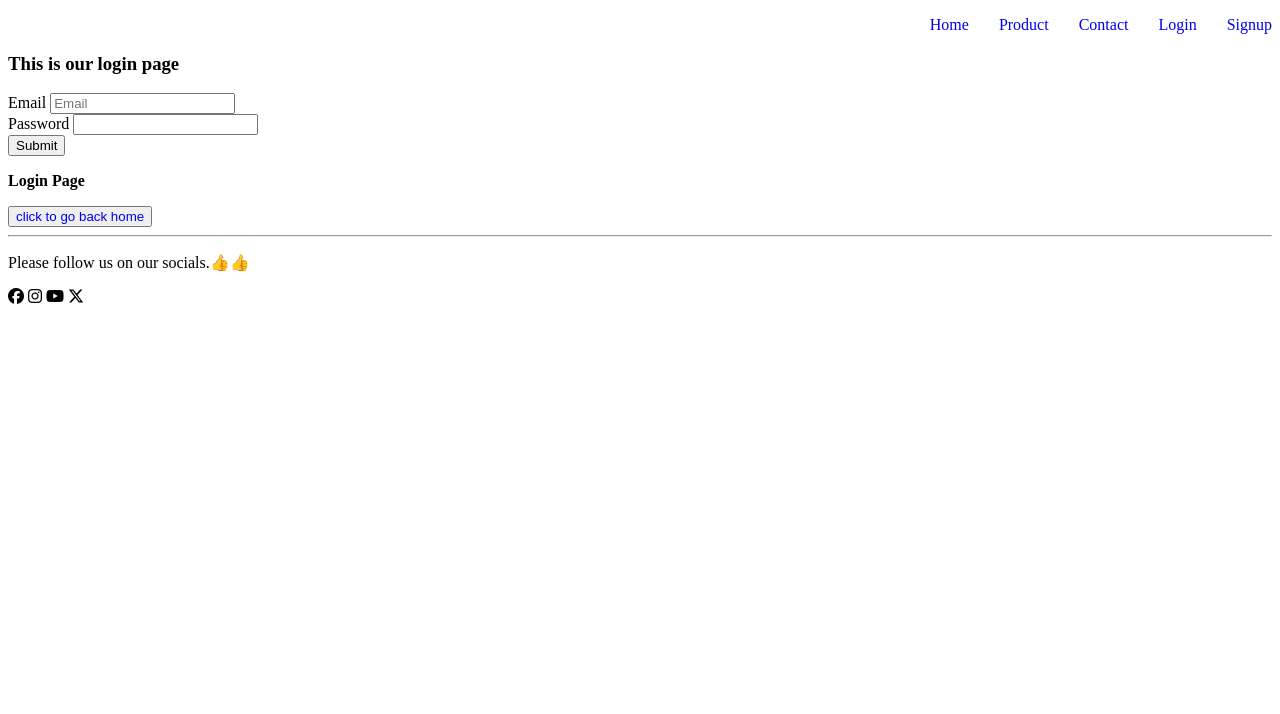
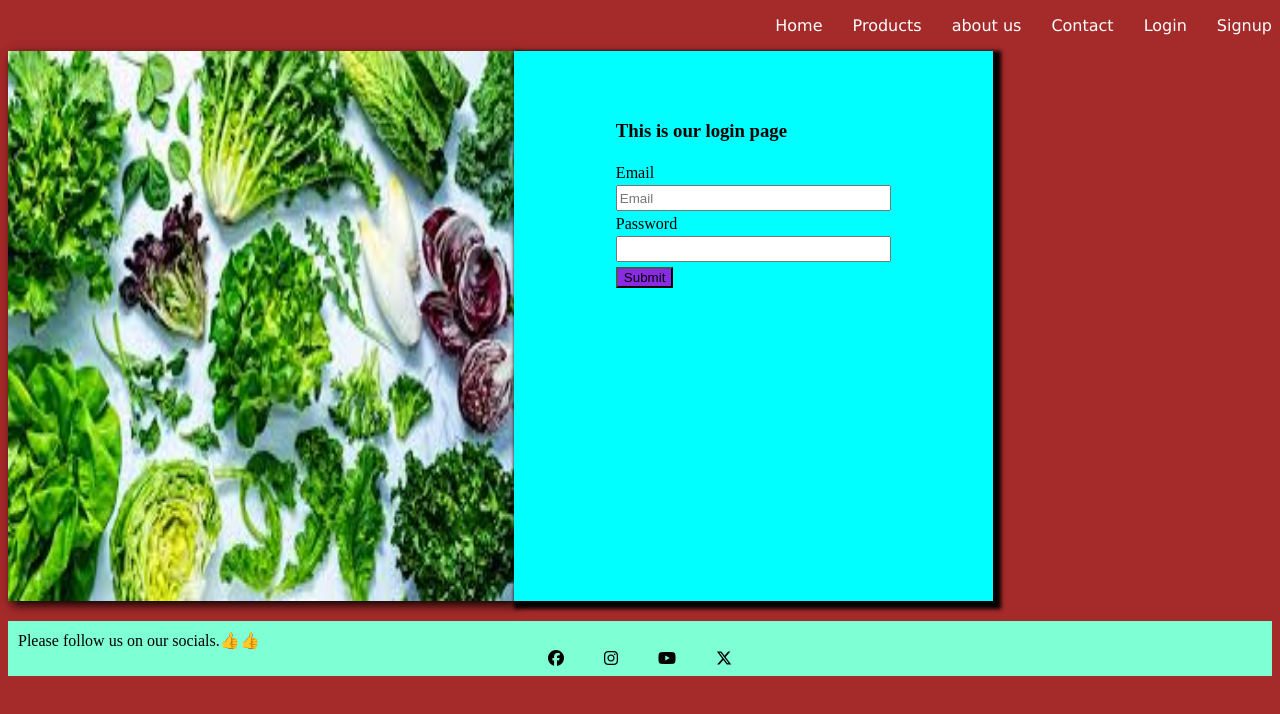
Before and after one commit to blessphilips/T4G_Homework6, a plain HTML site: page pages/login.html in a window 1280 px wide. Drawn offline with Linux system fonts and the light colour scheme.

```diff
--- a/pages/login.html
+++ b/pages/login.html
@@ -5,6 +5,9 @@
     <meta name="viewport" content="width=device-width, initial-scale=1.0">
     <title>login page</title><script src="https://kit.fontawesome.com/4796652edb.js" crossorigin="anonymous"></script>
     <style>
+        body{
+            background-color: brown;
+        }
         .nav{
             display: flex;
             justify-content: flex-end;
@@ -12,24 +15,75 @@
         }
         a{
             text-decoration: none;
+            font-family: 'Lucida Sans', 'Lucida Sans Regular', 'Lucida Grande', 'Lucida Sans Unicode', Geneva, Verdana, sans-serif;
+            color: white;
         }
+        .mainform{
+            display: flex;
+            justify-content: center;
+            background-color: aqua;
+            padding: 50px;
+            width: 30%;
+            height: 450px;
+            box-shadow: 4px 4px 4px 4px;
+        }
+        input{
+            height: 20px;
+            width: 20em;
+        }
+        label{
+            display: block;
+            line-height: 25px;
+        }
+        button{
+            margin-top: 5px;
+            background-color: blueviolet;
 
+        }
+        .foot{
+            background-color: aquamarine;
+            padding: 10px;
+        }
+        .font{
+   display: flex;
+   gap: 40px;
+   justify-content: center;
+        }
+        .navlink:hover{
+  background-color: blueviolet;
+  border-radius: 30px;
+  padding: 5px;
+        }
+        .page{
+            display: flex;
+            margin-bottom: 20px;
+
+        }
+        img{
+            width: 40%;
+            box-shadow: 4px 4px 10px;
+
+        }
     </style>
 </head>
 <body>
     <nav>
         <ul>
             <div class="nav">
-                <a href="../index.html">Home</a>
-              <a href="product.html">Product</a>
-              <a href="contact.html">Contact</a>
-              <a href="login.html">Login</a>
-              <a href="signup.html">Signup</a>
+            <div class="navlink"><a href="../index.html">Home</a></div>
+            <div class="navlink"><a href="product.html">Products</a></div>
+            <div class="navlink"> <a href="../pages/about us..html">about us</a></div>
+            <div class="navlink"><a href="contact.html">Contact</a></div>
+            <div class="navlink"><a href="login.html">Login</a></div>
+            <div class="navlink"><a href="signup.html">Signup</a></div>
         </div>
         </ul>
     </nav>
-         <h3>This is our login page</h3>
+    <div class="page">
+        <img src="../images/leafy.jpg" alt="">
+         <div class="mainform">
          <form action="">
+            <h3>This is our login page</h3>
               <div>
             <label for="Email">Email</label>
             <input type="text" placeholder="Email">
@@ -41,22 +95,23 @@
         <div>
         <button type="submit">Submit</button>
    </div>
-         </form>
-          <b><p>Login Page</p></b>
-          <button><a href="../index.html">click to go back home</a></button>
-          <hr>
+</form>
+</div>
+</div>
+          <!-- <button><a href="../index.html">click to go back home</a></button> -->
 
-                <div>
-               <p>Please follow us on our socials.👍👍</b>
-               </div>
+
+                <div class="foot">
                <footer>
-                <div>
+                Please follow us on our socials.👍👍
+                <div class="font">
                 <i class="fa-brands fa-facebook"></i>
                 <i class="fa-brands fa-instagram"></i>
                 <i class="fa-brands fa-youtube"></i>
                 <i class="fa-brands fa-x-twitter"></i>
             </div>
             </footer>
+                </div>
 
 </body>
 </html>
```
Also changed, not shown: index.html (+6 -3 lines), pages/about.html (+1 -1 lines), pages/signup.html (+60 -11 lines), src/index.js (+34 -7 lines).
